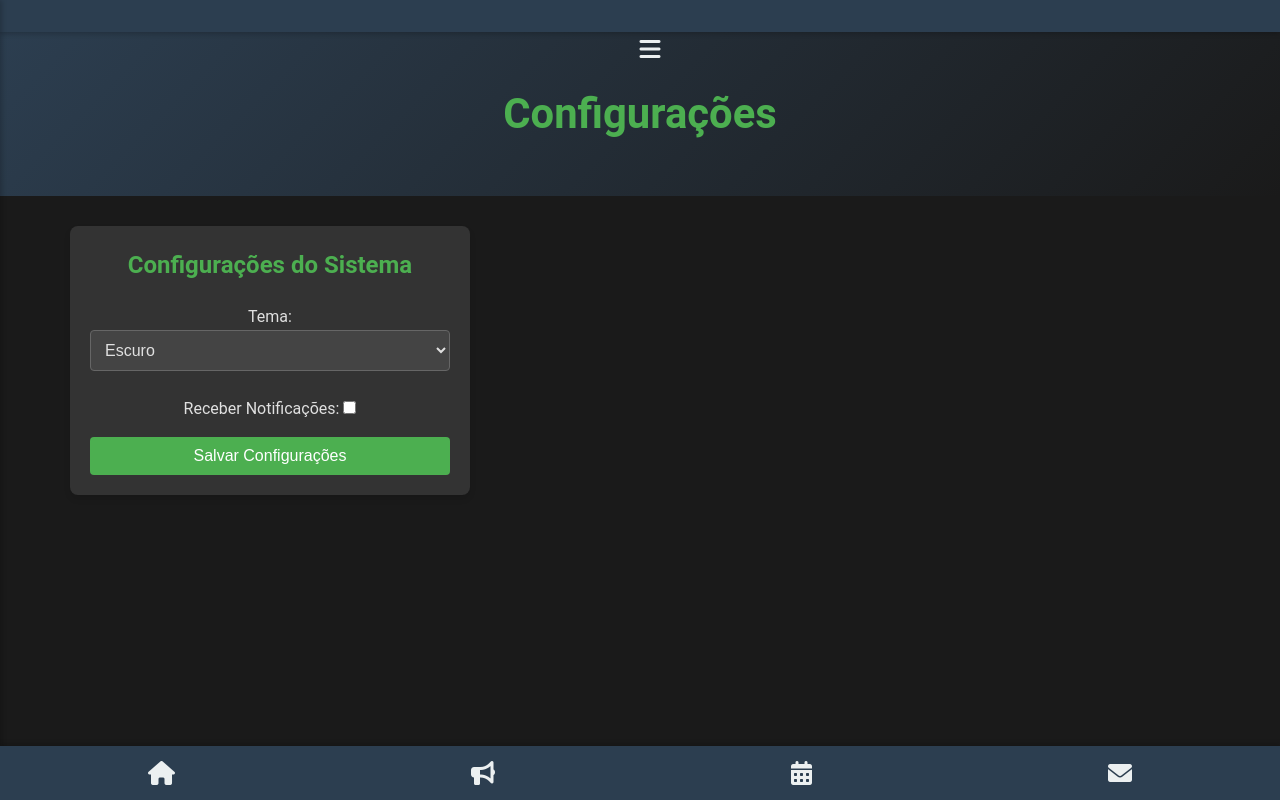
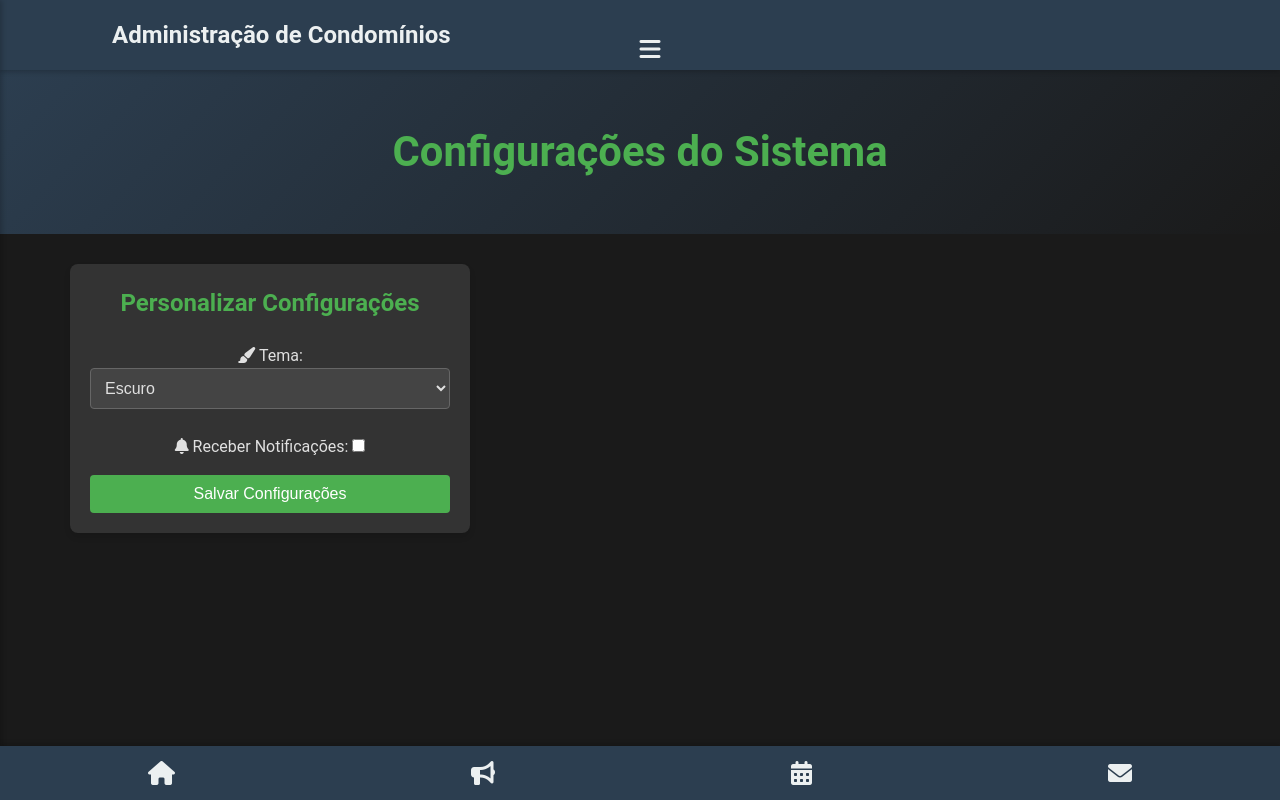
Before and after one commit to Sthsantos/AppCondominio, a Flask app: page /configuracoes in a window 1280 px wide. Run offline with Flask 3, Linux system fonts and the light colour scheme; the visitor is signed in with stand-in values (Sample User, id 1).

Commit message:
Update configuracoes.html

```diff
--- a/templates/configuracoes.html
+++ b/templates/configuracoes.html
@@ -14,18 +14,26 @@
     </script>
 </head>
 <body>
+    <!-- Cabeçalho Fixo -->
     <header>
         <div class="navbar">
             <button class="sidebar-toggle" onclick="toggleSidebar()">
                 <i class="fas fa-bars"></i>
             </button>
-            <div class="logo"></div>
+            <div class="logo">Administração de Condomínios</div>
+            <div class="user-info">
+                {% if usuario %}
+                    <span>{{ usuario['nome'] }}</span>
+                    <a href="{{ url_for('logout') }}" class="logout-icon"><i class="fas fa-sign-out-alt"></i></a>
+                {% endif %}
+            </div>
         </div>
     </header>
 
     <!-- Menu Lateral -->
     <nav class="sidebar">
         <ul>
+            <li><a href="{{ url_for('index') }}"><i class="fas fa-home"></i> Início</a></li>
             <li><a href="{{ url_for('perfil') }}"><i class="fas fa-user"></i> Perfil</a></li>
             <li><a href="{{ url_for('configuracoes') }}"><i class="fas fa-cog"></i> Configurações</a></li>
             <li><a href="{{ url_for('manutencao') }}"><i class="fas fa-wrench"></i> Manutenção</a></li>
@@ -34,6 +42,7 @@
             <li><a href="{{ url_for('feedback') }}"><i class="fas fa-comments"></i> Feedback</a></li>
             <li><a href="{{ url_for('moradores') }}"><i class="fas fa-users"></i> Moradores</a></li>
             <li><a href="{{ url_for('forum') }}"><i class="fas fa-comment-dots"></i> Fórum</a></li>
+            <li><a href="{{ url_for('anuncios') }}"><i class="fas fa-bullhorn"></i> Anúncios</a></li>
             {% if session.get('tipo_usuario') == 'admin' %}
                 <li><a href="{{ url_for('comunicacao') }}"><i class="fas fa-bullhorn"></i> Comunicação</a></li>
                 <li><a href="{{ url_for('relatorios') }}"><i class="fas fa-chart-bar"></i> Relatórios</a></li>
@@ -45,38 +54,39 @@
         </ul>
     </nav>
 
+    <!-- Conteúdo Principal -->
     <main class="configuracoes-page">
         <section class="hero">
-            <h1 class="animate-text">Configurações</h1>
+            <h1 class="animate-text">Configurações do Sistema</h1>
         </section>
-        <section class="content">
+        <div class="content">
             <div class="form-container">
-                <h2>Configurações do Sistema</h2>
-                <form method="POST">
+                <h2>Personalizar Configurações</h2>
+                <form method="POST" action="{{ url_for('configuracoes') }}">
                     <div class="form-group">
-                        <label for="tema">Tema:</label>
+                        <label for="tema"><i class="fas fa-paint-brush"></i> Tema:</label>
                         <select id="tema" name="tema" required>
                             <option value="escuro">Escuro</option>
                             <option value="claro">Claro</option>
                         </select>
                     </div>
                     <div class="form-group">
-                        <label for="notificacoes">Receber Notificações:</label>
+                        <label for="notificacoes"><i class="fas fa-bell"></i> Receber Notificações:</label>
                         <input type="checkbox" id="notificacoes" name="notificacoes">
                     </div>
-                    <input type="submit" value="Salvar Configurações">
+                    <input type="submit" value="Salvar Configurações" class="btn-login">
                 </form>
                 {% with messages = get_flashed_messages() %}
                     {% if messages %}
-                        <ul class="flash-messages">
+                        <div class="flash-messages">
                             {% for message in messages %}
-                                <li>{{ message }}</li>
+                                <p>{{ message }}</p>
                             {% endfor %}
-                        </ul>
+                        </div>
                     {% endif %}
                 {% endwith %}
             </div>
-        </section>
+        </div>
     </main>
 
     <!-- Barra Inferior -->
@@ -93,7 +103,7 @@
             <i class="fas fa-calendar-alt"></i>
             <span>Reservas</span>
         </a>
-        <a href="{{ url_for('mensagens') }}" class="{% if request.endpoint == 'mensagens' %}active{% endif %}">
+        <a href="{{ url_for('comunicacao') }}" class="{% if request.endpoint == 'comunicacao' %}active{% endif %}">
             <i class="fas fa-envelope"></i>
             <span>Mensagens</span>
         </a>
```
